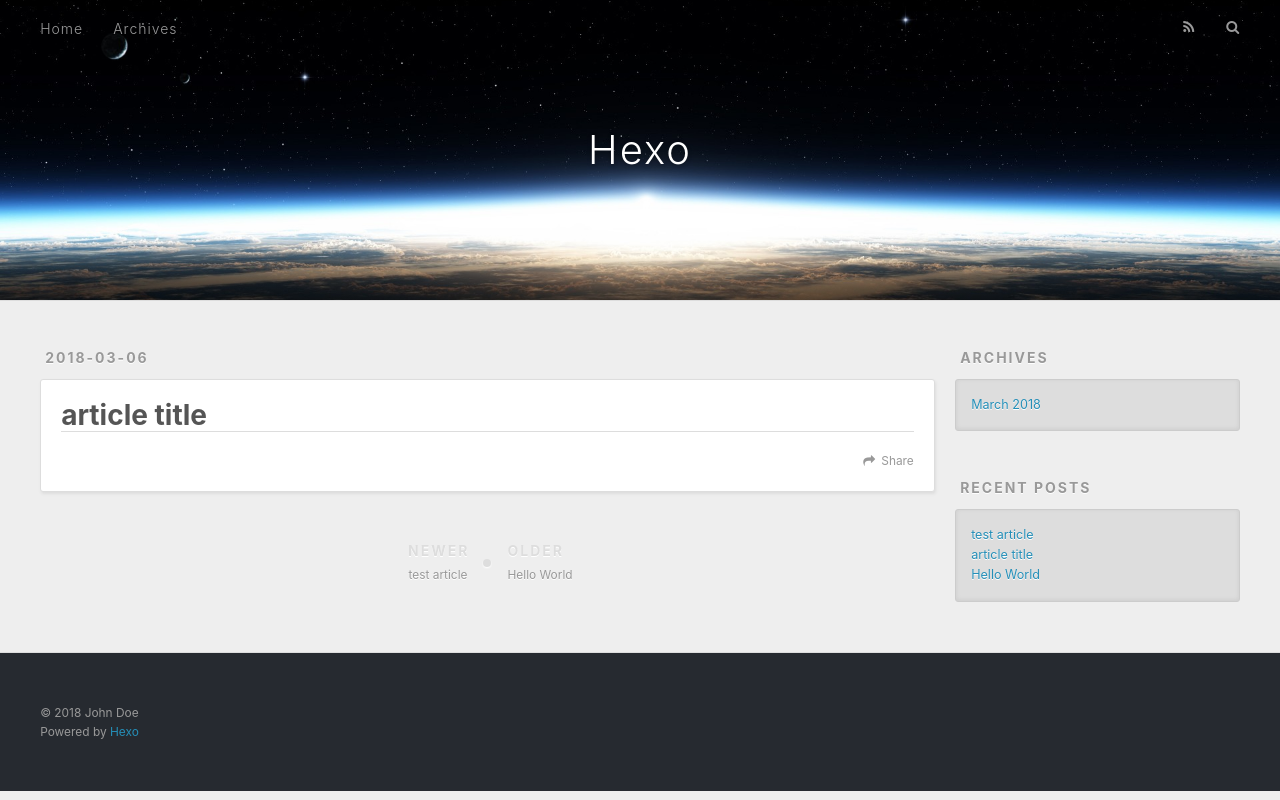
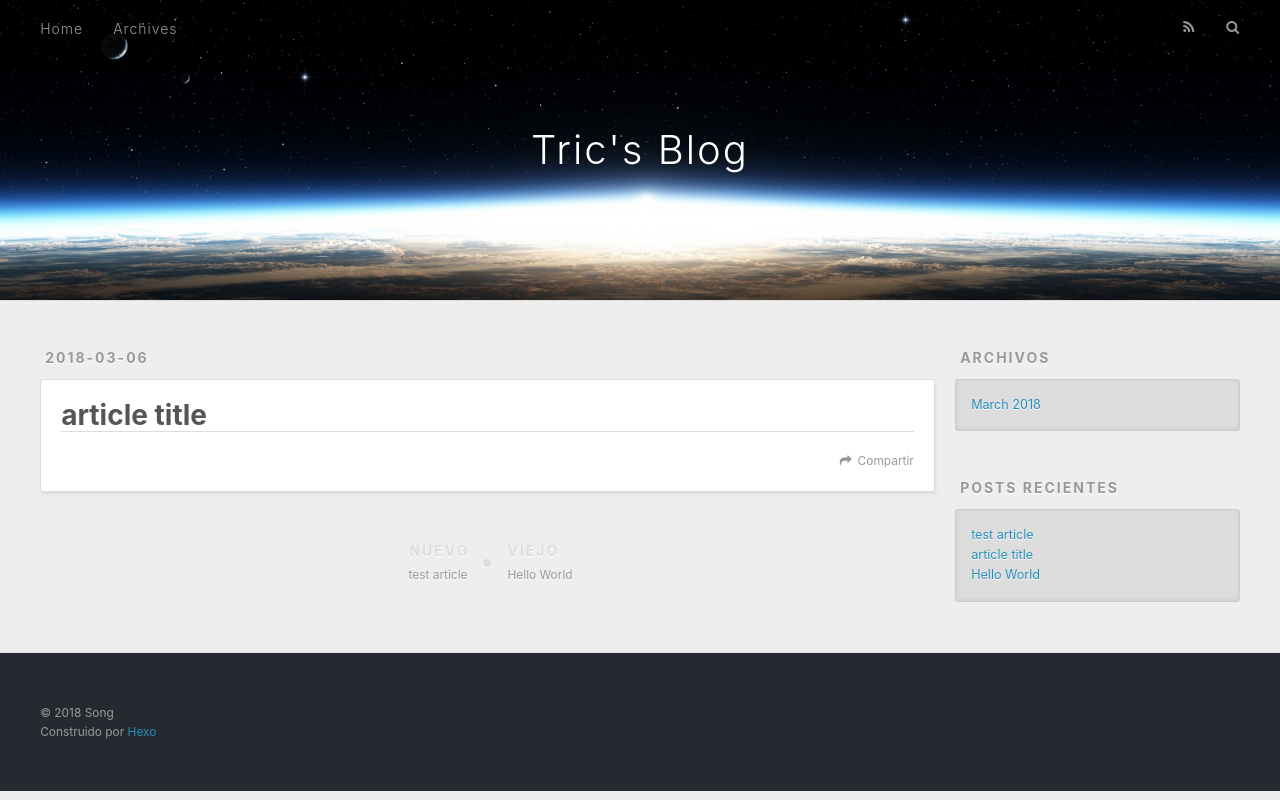
Before and after one commit to TricSuMer/TricSuMer.github.io, a plain HTML site: page 2018/03/06/first-hexo/index.html in a window 1280 px wide. Drawn offline with nearby package versions, Linux system fonts and the light colour scheme.

Commit message:
Site updated: 2018-03-07 09:18:38

```diff
--- a/2018/03/06/first-hexo/index.html
+++ b/2018/03/06/first-hexo/index.html
@@ -5,17 +5,17 @@
 
 
 
-  <title>article title | Hexo</title>
+  <title>article title | Tric&#39;s Blog</title>
   <meta name="viewport" content="width=device-width, initial-scale=1, maximum-scale=1">
   <meta property="og:type" content="article">
 <meta property="og:title" content="article title">
 <meta property="og:url" content="http://yoursite.com/2018/03/06/first-hexo/index.html">
-<meta property="og:site_name" content="Hexo">
+<meta property="og:site_name" content="Tric&#39;s Blog">
 <meta property="og:updated_time" content="2018-03-06T10:03:08.373Z">
 <meta name="twitter:card" content="summary">
 <meta name="twitter:title" content="article title">
 
-    <link rel="alternate" href="/atom.xml" title="Hexo" type="application/atom+xml">
+    <link rel="alternate" href="/atom.xml" title="Tric&#39;s Blog" type="application/atom+xml">
 
 
     <link rel="icon" href="/favicon.png">
@@ -34,7 +34,7 @@
   <div id="header-outer" class="outer">
     <div id="header-title" class="inner">
       <h1 id="logo-wrap">
-        <a href="/" id="logo">Hexo</a>
+        <a href="/" id="logo">Tric&#39;s Blog</a>
       </h1>
 
     </div>
@@ -49,9 +49,9 @@
       </nav>
       <nav id="sub-nav">
 
-          <a id="nav-rss-link" class="nav-icon" href="/atom.xml" title="RSS Feed"></a>
+          <a id="nav-rss-link" class="nav-icon" href="/atom.xml" title="RSS"></a>
 
-        <a id="nav-search-btn" class="nav-icon" title="Search"></a>
+        <a id="nav-search-btn" class="nav-icon" title="Buscar"></a>
       </nav>
       <div id="search-form-wrap">
         <form action="//google.com/search" method="get" accept-charset="UTF-8" class="search-form"><input type="search" name="q" class="search-form-input" placeholder="Search"><button type="submit" class="search-form-submit">&#xF002;</button><input type="hidden" name="sitesearch" value="http://yoursite.com"></form>
@@ -86,7 +86,7 @@
 
     </div>
     <footer class="article-footer">
-      <a data-url="http://yoursite.com/2018/03/06/first-hexo/" data-id="cjegd4ef40001msuqut9864vn" class="article-share-link">Share</a>
+      <a data-url="http://yoursite.com/2018/03/06/first-hexo/" data-id="cjegea5pg0000s8uqr08c96uq" class="article-share-link">Compartir</a>
 
 
     </footer>
@@ -96,7 +96,7 @@
 <nav id="article-nav">
 
     <a href="/2018/03/07/test-article/" id="article-nav-newer" class="article-nav-link-wrap">
-      <strong class="article-nav-caption">Newer</strong>
+      <strong class="article-nav-caption">Nuevo</strong>
       <div class="article-nav-title">
 
           test article
@@ -106,7 +106,7 @@
 
 
     <a href="/2018/03/06/hello-world/" id="article-nav-older" class="article-nav-link-wrap">
-      <strong class="article-nav-caption">Older</strong>
+      <strong class="article-nav-caption">Viejo</strong>
       <div class="article-nav-title">Hello World</div>
     </a>
 
@@ -129,7 +129,7 @@
 
 
   <div class="widget-wrap">
-    <h3 class="widget-title">Archives</h3>
+    <h3 class="widget-title">Archivos</h3>
     <div class="widget">
       <ul class="archive-list"><li class="archive-list-item"><a class="archive-list-link" href="/archives/2018/03/">March 2018</a></li></ul>
     </div>
@@ -139,7 +139,7 @@
 
 
   <div class="widget-wrap">
-    <h3 class="widget-title">Recent Posts</h3>
+    <h3 class="widget-title">Posts recientes</h3>
     <div class="widget">
       <ul>
 
@@ -167,8 +167,8 @@
 
   <div class="outer">
     <div id="footer-info" class="inner">
-      &copy; 2018 John Doe<br>
-      Powered by <a href="http://hexo.io/" target="_blank">Hexo</a>
+      &copy; 2018 Song<br>
+      Construido por <a href="http://hexo.io/" target="_blank">Hexo</a>
     </div>
   </div>
 </footer>
```
Also changed, not shown: 2018/03/06/hello-world/index.html (+12 -12 lines), 2018/03/07/test-article/index.html (+12 -12 lines), archives/2018/03/index.html (+12 -12 lines), archives/2018/index.html (+12 -12 lines), archives/index.html (+12 -12 lines), index.html (+15 -15 lines).
